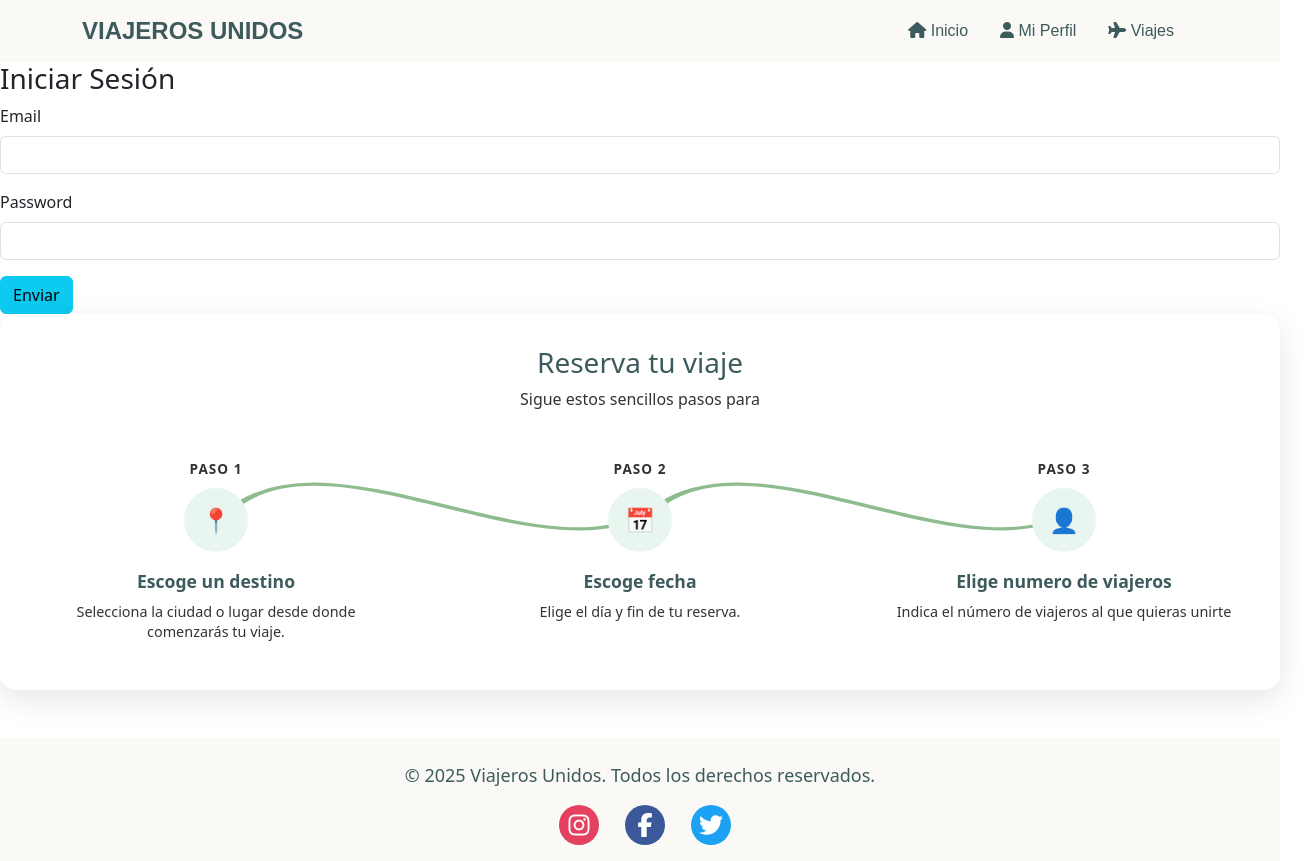
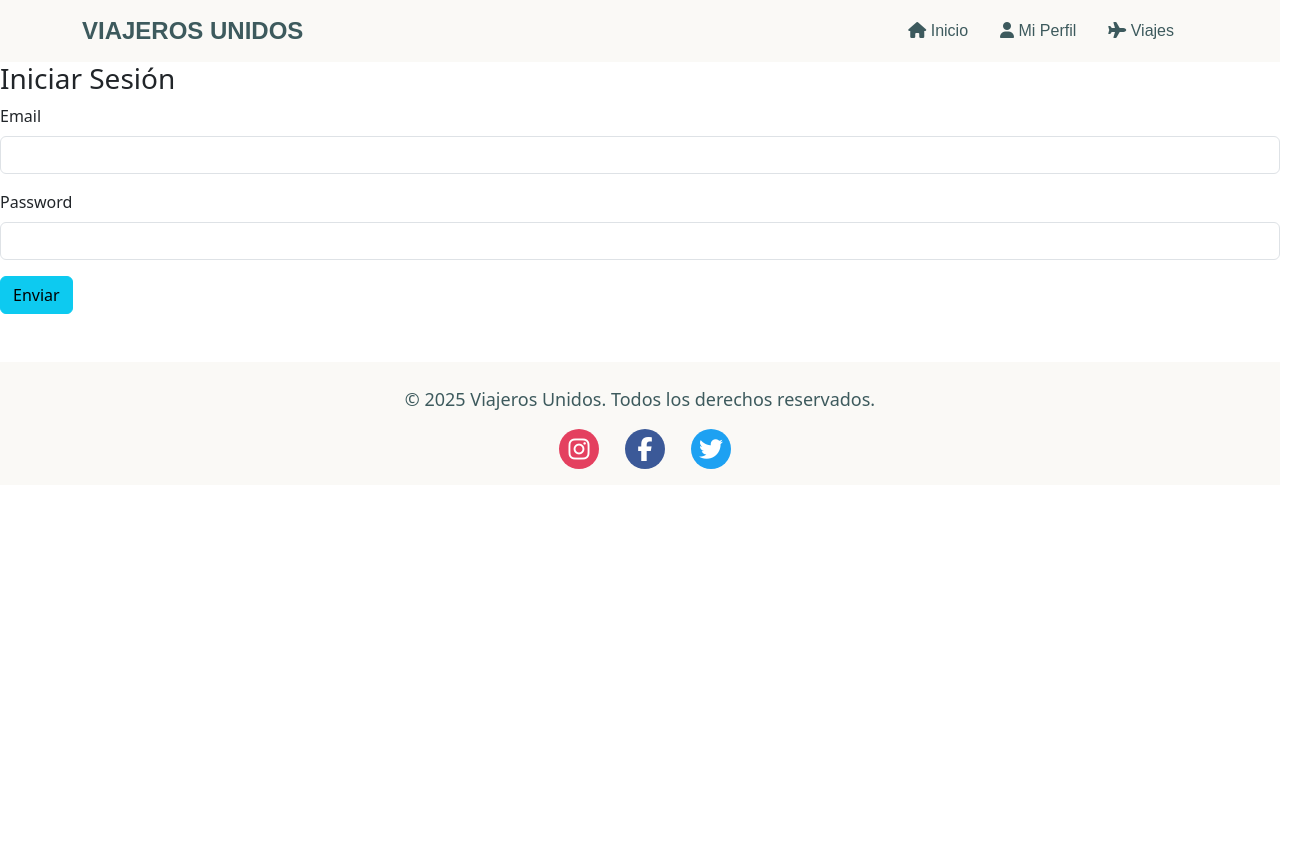
Before and after one commit to JavierSP1997/appFrontViajes, an Angular app: page /login in a window 1280 px wide. Shown: the whole page, 1304 px wide, since content can reach past the window. After the commit the page ends 800 px from the top, so only its background shows below. Built offline with nearby package versions, Linux system fonts and the light colour scheme.

Commit message:
Borrado el selector del app-guide del login

```diff
--- a/src/app/pages/login/login.component.html
+++ b/src/app/pages/login/login.component.html
@@ -11,4 +11,3 @@
     <input type="submit" value="Enviar" class="btn btn-info">
 
 </form>
-<app-guide></app-guide>
```
